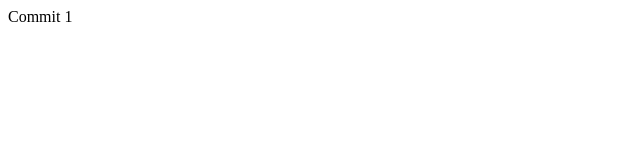
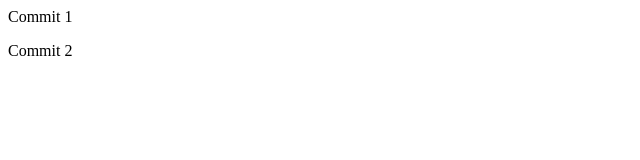
Before and after one commit to dnashold1/git-collab, a plain HTML site: page index.html in a window 1280 px wide. Shown: the full height of the page, 0-640 px from the left. Drawn offline with Linux system fonts and the light colour scheme.

Commit message:
Added paragraph "Commit 2"

```diff
--- a/index.html
+++ b/index.html
@@ -1,13 +1,19 @@
 <html lang="en">
+
 <head>
     <meta charset="UTF-8">
     <meta http-equiv="X-UA-Compatible" content="IE=edge">
     <meta name="viewport" content="width=device-width, initial-scale=1.0">
     <title>Document</title>
 </head>
+
 <body>
     <p>
         Commit 1
     </p>
+    <p>
+        Commit 2
+    </p>
 </body>
+
 </html>
```
